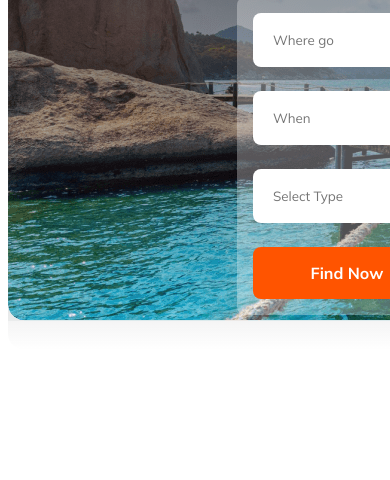
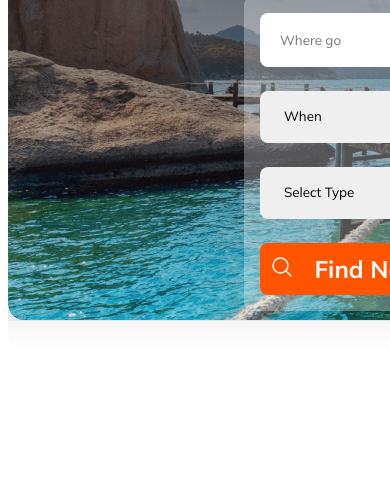
Before and after one commit to Sohanur20/-B9A2-Tour-Guide-BD, a plain HTML site: page index.html in a window 390 px wide. Shown: the part 321-801 px from the top of the page. Drawn offline with Linux system fonts and the light colour scheme.

Commit message:
assignmeant finished .. totaly done with responsive

```diff
--- a/index.html
+++ b/index.html
@@ -9,7 +9,7 @@
         integrity="sha512-DTOQO9RWCH3ppGqcWaEA1BIZOC6xxalwEsw9c2QQeAIftl+Vegovlnee1c9QX4TctnWMn13TZye+giMm8e2LwA=="
         crossorigin="anonymous" referrerpolicy="no-referrer" />
 
-        <link rel="shortcut icon" href="./assets/Images/pngwing.com (12).png" type="image/x-icon">
+    <link rel="shortcut icon" href="./assets/Images/pngwing.com (12).png" type="image/x-icon">
 
     <title>Tour Guide BD </title>
 </head>
@@ -29,7 +29,7 @@
                 <li><a href="">Contact</a></li>
 
             </ul>
-            <div  class="bars"> <i class="fa-solid fa-bars"> </i></div>
+            <div class="bars"> <i class="fa-solid fa-bars"> </i></div>
         </nav>
     </header>
 
@@ -41,23 +41,43 @@
 
             <div class="banner">
                 <h2 class="banner-title">Explore Your Travel</h2>
-                <p style="color: white; " class="shared-desk">Embracing challenges, conquering fears,Adrenaline whispers in adventurous ears. Underneath the vast, unending sky.</p>
+                <p style="color: white; " class="shared-desk">Embracing challenges, conquering fears,Adrenaline whispers
+                    in adventurous ears. Underneath the vast, unending sky.</p>
 
                 <div class="input-container">
                     <div>
-                        <i> <input class="drop-in" type="text" placeholder="Where go"> </i>
-                    </div>
-                    <div>
-                        <i> <input type="text" placeholder="When"> <span class="drop-icon"><i class="fa-solid fa-caret-down"></i></span></i>
-                    </div>
-                    <div>
-                        <i> <input class="drop-in" type="text" placeholder="Select Type"> <span  class="drop-icon"><i class="fa-solid fa-caret-down"></i></span></i>
+                        <input type="text" placeholder="Where go">
                     </div>
 
                     <div>
+                        <select name="" id="">
+                            <option value="where">When</option>
+                            <option value="where">20 dec</option>
+                            <option value="where">15 feb</option>
+                            <option value="where"> 21 mar</option>
+                        </select>
+                    </div>
+                    <div>
+                        <select name="" id="">
+                            <option value="where">Select Type</option>
+                            <option value="where">Bangladesh</option>
+                            <option value="where">Bandarban</option>
+                            <option value="where">North America</option>
+                        </select>
+                    </div>
 
-                        <input  class="Find-Now" type="button"  value="Find Now">
+                    <div class="find-Now">
 
+                        <div>
+                            <svg xmlns="http://www.w3.org/2000/svg" width="24" height="24" viewBox="0 0 24 24"
+                                fill="none">
+                                <path
+                                    d="M21 21L15.803 15.803M15.803 15.803C17.2096 14.3965 17.9998 12.4887 17.9998 10.4995C17.9998 8.51035 17.2096 6.60262 15.803 5.19605C14.3964 3.78947 12.4887 2.99927 10.4995 2.99927C8.51031 2.99927 6.60258 3.78947 5.196 5.19605C3.78943 6.60262 2.99922 8.51035 2.99922 10.4995C2.99922 12.4887 3.78943 14.3965 5.196 15.803C6.60258 17.2096 8.51031 17.9998 10.4995 17.9998C12.4887 17.9998 14.3964 17.2096 15.803 15.803Z"
+                                    stroke="white" stroke-width="1.5" stroke-linecap="round" stroke-linejoin="round" />
+                            </svg>
+                        </div>
+
+                        <h1>Find Now</h1>
                     </div>
 
 
@@ -152,7 +172,7 @@
                     </div>
 
 
-                    <div >
+                    <div>
                         <img class="kasmir" src="assets/Images/Rectangle 9.png" alt="">
                         <h2 class="country-name">Kashmir</h2>
                     </div>
--- a/styles/styles.css
+++ b/styles/styles.css
@@ -100,7 +100,7 @@ nav li a {
     border-radius: 8px;
     background: rgba(255, 255, 255, 0.30);
     display: flex;
-
+margin: 0 auto;
     display: inline-flex;
     padding: 16px;
     align-items: flex-start;
@@ -109,7 +109,7 @@ nav li a {
 }
 
 
-.input-container input {
+.input-container select , input{
     border-radius: 8px;
     border: none;
     width: 174px;
@@ -117,7 +117,7 @@ nav li a {
     padding-left: 20px;
 }
 
-.Find-Now {
+.find-Now {
 
     border-radius: 8px;
     background: #FF5400;
@@ -126,6 +126,12 @@ nav li a {
     font-size: 16px;
     font-weight: 700;
     cursor: pointer;
+    display: flex;
+    align-items: center;
+    width: 174px;
+    height: 52px;
+    justify-content: center;
+    gap: 20px;
 
 }
 
```
